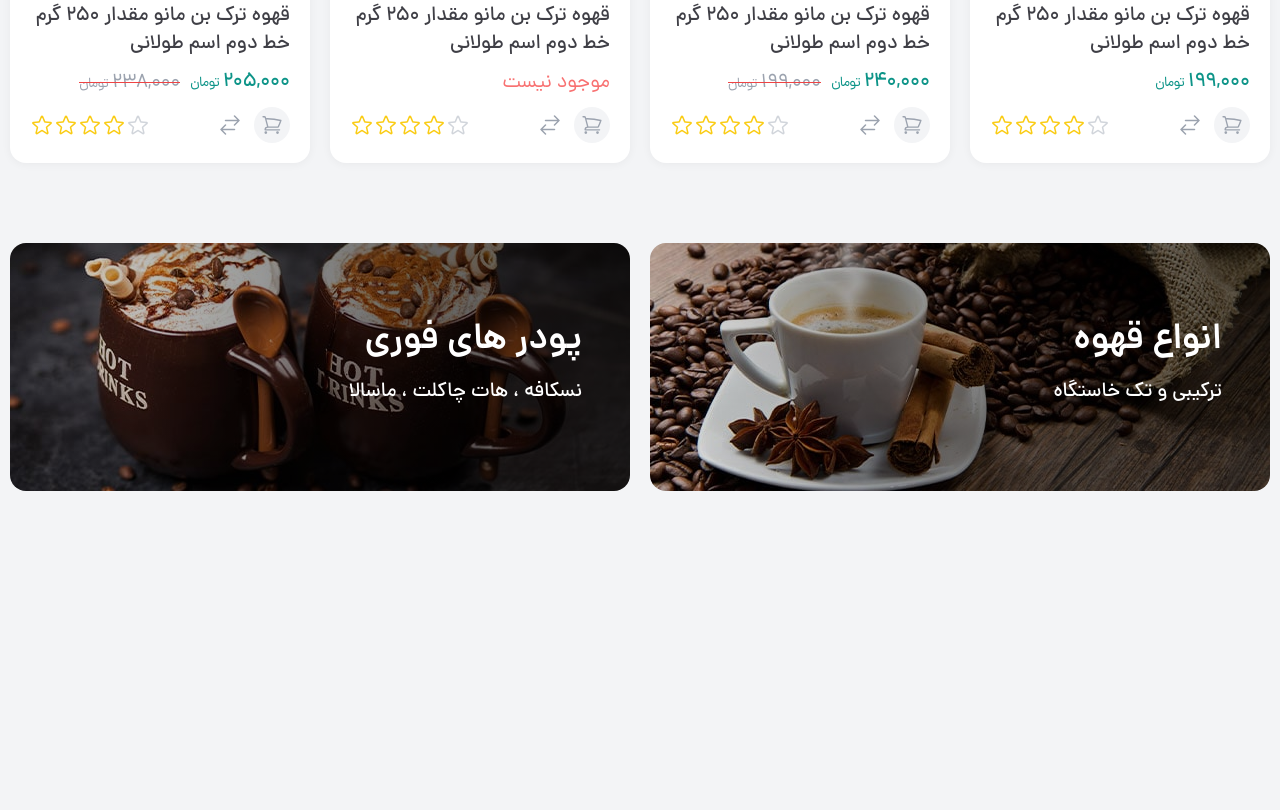
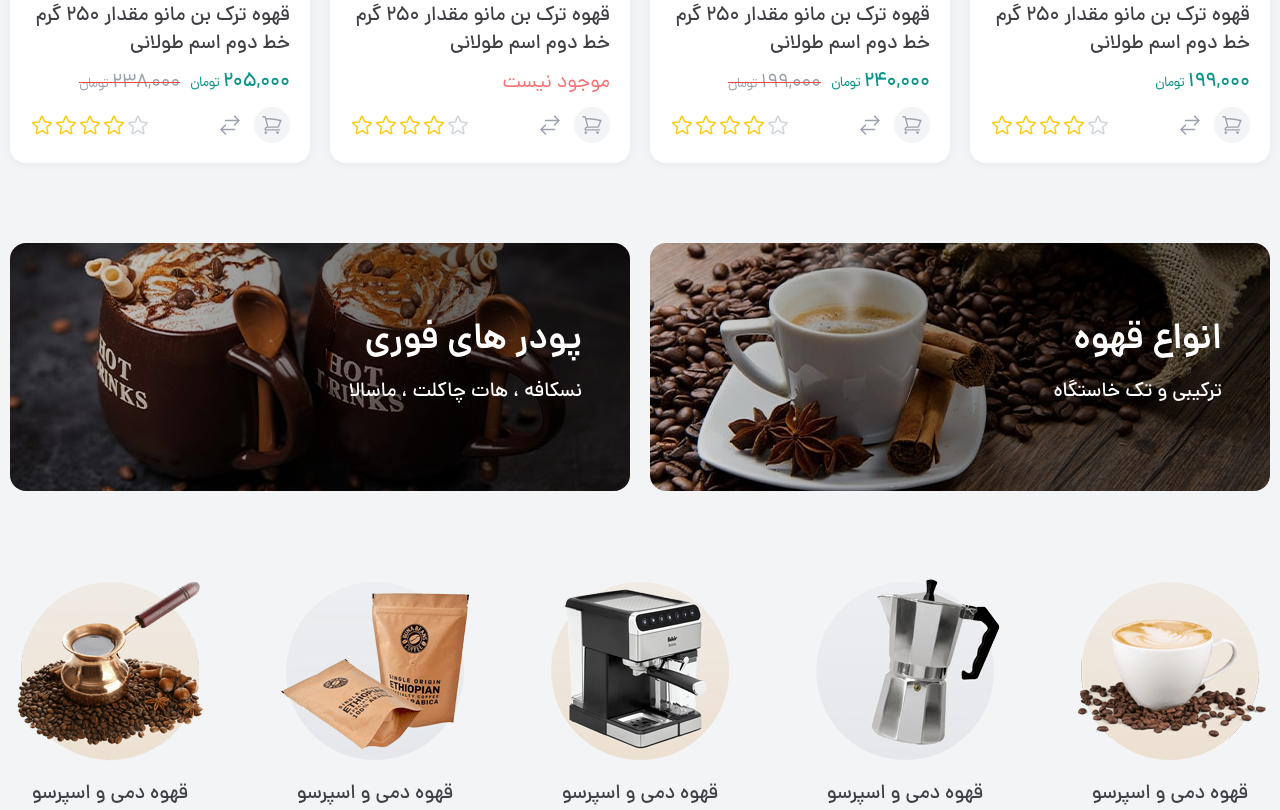
Before and after one commit to amirabbas1383/COFE, a website: page public/index.html in a window 1280 px wide. Shown: the part 1907-2717 px from the top of the page. Before the commit the page ends 2478 px from the top, so only its background shows below. Drawn offline with Linux system fonts and the light colour scheme.

Commit message:
create category products

```diff
--- a/public/index.html
+++ b/public/index.html
@@ -981,20 +981,64 @@
             </div>
         </section>
         <!--category banner-->
-        <section class="category-banner my-20">
+        <section class="category-banner mt-8 mb-10 md:my-20">
             <div class="container">
                 <div class="grid grid-cols-1 md:grid-cols-2 gap-5 text-white">
-                    <a href="#" class="category-banner__item1 rounded-2xl md:h-[248px] h-[142px] flex flex-col justify-center pr-7 md:pr-12">
+                    <a href="#"
+                        class="category-banner__item1 rounded-2xl md:h-[248px] h-[142px] flex flex-col justify-center pr-7 md:pr-12">
                         <h5 class="font-DanaDemibold  text-2xl md:text-4xl/6 mb-4 md:mb-7">انواع قهوه</h5>
                         <span class=" md:font-DanaMedium md:text-xl/6">ترکیبی و تک خاستگاه</span>
                     </a>
-                    <a href="#" class="category-banner__item2 rounded-2xl md:h-[248px] h-[142px] flex flex-col justify-center pr-7 md:pr-12">
+                    <a href="#"
+                        class="category-banner__item2 rounded-2xl md:h-[248px] h-[142px] flex flex-col justify-center pr-7 md:pr-12">
                         <h5 class="font-DanaDemibold  text-2xl md:text-4xl/6 mb-4 md:mb-7">پودر های فوری</h5>
                         <span class=" md:font-DanaMedium md:text-xl/6">نسکافه ، هات چاکلت ، ماسالا</span>
                     </a>
                 </div>
             </div>
         </section>
+        <!--products category-->
+        <sectino class="product-category mb-10 md:mb-20">
+            <div class="container">
+                <div class="flex items-center justify-center gap-y-6 gap-x-[29px] md:gap-[65px] flex-wrap">
+                    <div class="w-25 md:w-50 text-center">
+                        <a href="http://">
+                            <img src="../img/CoffeeShop-Files/categories/category1.png" alt="" srcset="">
+                        </a>
+                        <span class="inline-block mt-1.5 md:mt-2.5 text-sm md:text-xl font-DanaMedium text-zinc-700 dark:text-white">قهوه دمی و
+                            اسپرسو</span>
+                    </div>
+                    <div class="w-25 md:w-50 text-center">
+                        <a href="http://">
+                            <img src="../img/CoffeeShop-Files/categories/category2.png" alt="" srcset="">
+                        </a>
+                        <span class="inline-block mt-1.5 md:mt-2.5 text-sm md:text-xl font-DanaMedium text-zinc-700 dark:text-white">قهوه دمی و
+                            اسپرسو</span>
+                    </div>
+                    <div class="w-25 md:w-50 text-center">
+                        <a href="http://">
+                            <img src="../img/CoffeeShop-Files/categories/category3.png" alt="" srcset="">
+                        </a>
+                        <span class="inline-block mt-1.5 md:mt-2.5 text-sm md:text-xl font-DanaMedium text-zinc-700 dark:text-white">قهوه دمی و
+                            اسپرسو</span>
+                    </div>
+                    <div class="w-25 md:w-50 text-center">
+                        <a href="http://">
+                            <img src="../img/CoffeeShop-Files/categories/category4.png" alt="" srcset="">
+                        </a>
+                        <span class="inline-block mt-1.5 md:mt-2.5 text-sm md:text-xl font-DanaMedium text-zinc-700 dark:text-white">قهوه دمی و
+                            اسپرسو</span>
+                    </div>
+                    <div class="w-25 md:w-50 text-center">
+                        <a href="http://">
+                            <img src="../img/CoffeeShop-Files/categories/category5.png" alt="" srcset="">
+                        </a>
+                        <span class="inline-block mt-1.5 md:mt-2.5 text-sm md:text-xl font-DanaMedium text-zinc-700 dark:text-white">قهوه دمی و
+                            اسپرسو</span>
+                    </div>
+                </div>
+            </div>
+        </sectino>
     </main>
 
 
--- a/tailwind.config.js
+++ b/tailwind.config.js
@@ -30,18 +30,20 @@ module.exports = {
         "tightest": "-0.065em"
       },
       spacing: {
-        "30": "7.5rem"
+        "30": "7.5rem",
+        "25": "6.25rem",
+        "50": "12.5rem"
       },
       container: {
-        center:true,
-        padding:{
-          default:"1rem",
-          lg:"0.625rem"
+        center: true,
+        padding: {
+          default: "1rem",
+          lg: "0.625rem"
         }
       },
       backgroundImage: {
-        "home-mobile" : "url(../img/CoffeeShop-Files/headerBgMobile.webp)",
-        "home-desktop" : "url(../img/CoffeeShop-Files/headerBgDesktop.webp)"
+        "home-mobile": "url(../img/CoffeeShop-Files/headerBgMobile.webp)",
+        "home-desktop": "url(../img/CoffeeShop-Files/headerBgDesktop.webp)"
       }
     },
     screens: {
```
Also changed, not shown: src/output.css.
